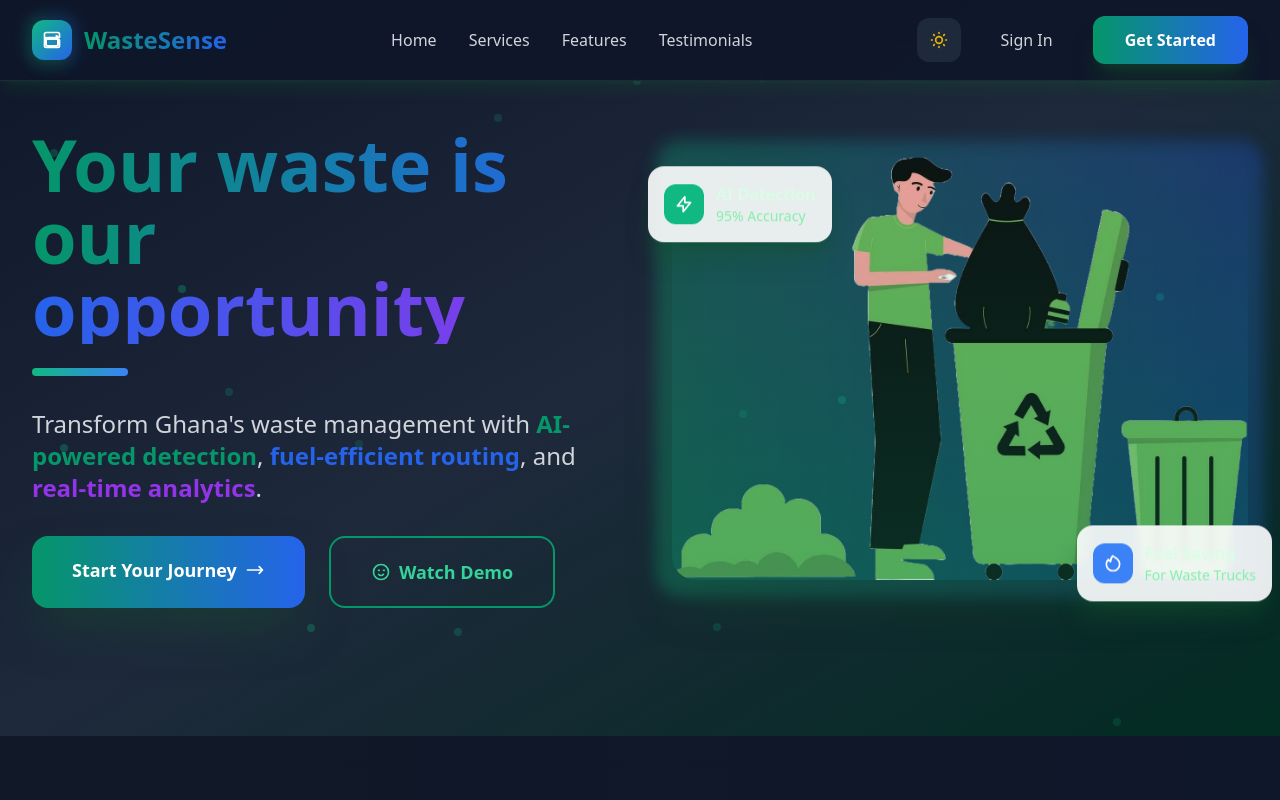
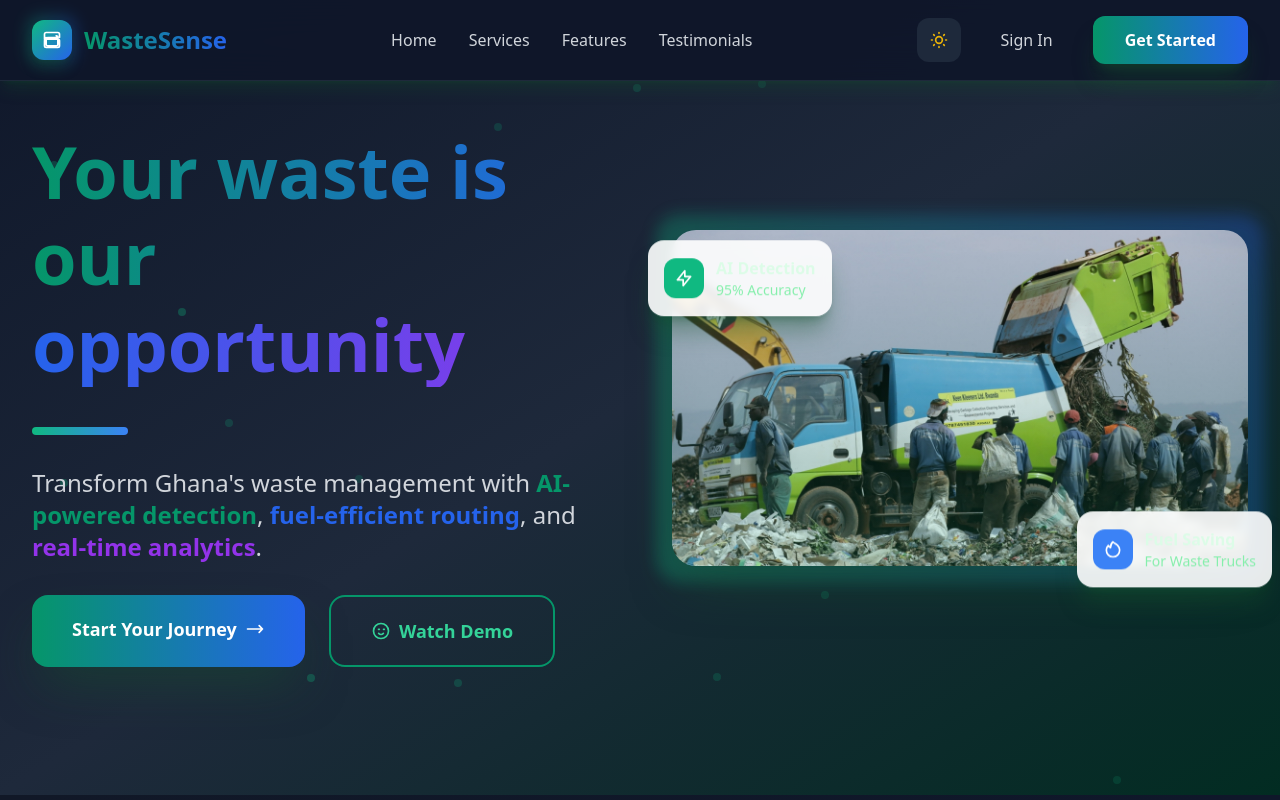
Before and after one commit to Sadickachuli/capstone-wastesense, a React (Vite) app: page / in a window 1280 px wide. Shown: the top 800 px of the page. Built offline with nearby package versions, Linux system fonts and the light colour scheme; no server answers.

Commit message:
landing page update

```diff
--- a/src/pages/LandingPage.tsx
+++ b/src/pages/LandingPage.tsx
@@ -370,8 +370,8 @@
         <div className="relative max-w-7xl mx-auto px-4 sm:px-6 lg:px-8">
           <div className="grid md:grid-cols-2 gap-16 items-center">
             <div className={`space-y-8 ${heroInView ? 'animate-slideInLeft' : 'opacity-0'}`}>
-              <div className="space-y-6">
-                <h1 className="text-5xl md:text-7xl font-bold leading-relaxed">
+              <div className="space-y-8">
+                <h1 className="text-5xl md:text-7xl font-bold mb-6 pb-2" style={{ lineHeight: '1.2' }}>
                   <span className="block bg-gradient-to-r from-emerald-600 to-blue-600 bg-clip-text text-transparent">
                     Your waste is our
                   </span>
@@ -415,7 +415,7 @@
                 <div className="absolute -inset-4 bg-gradient-to-r from-emerald-500 to-blue-600 rounded-3xl blur opacity-30 group-hover:opacity-50 transition duration-700"></div>
                 <div className="relative">
                   <img
-                    src="/waste-bg3.jpg"
+                    src="/wastebg1.jpg"
                     alt="Smart Waste Management"
                     className="w-full h-auto rounded-3xl shadow-2xl transform group-hover:scale-105 transition-all duration-700"
                   />
```
Also changed, not shown: public/wastebg1.jpg (added), src/pages/resident/Dashboard.tsx (indentation only). Lines whose indentation alone changed are shown as unchanged.
